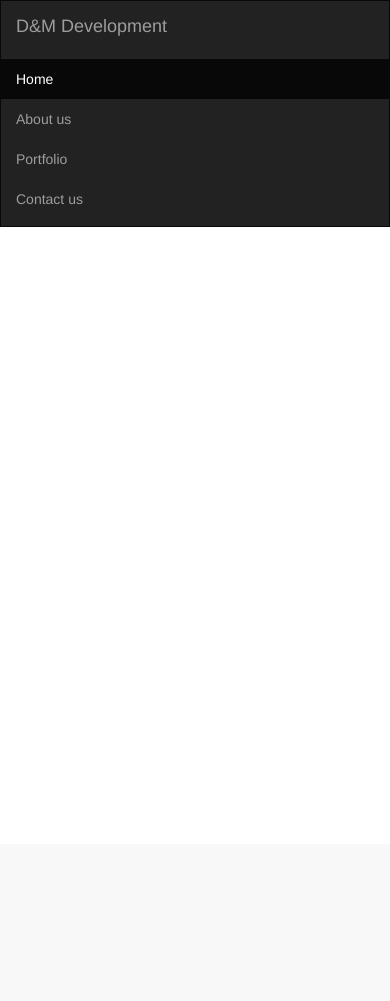
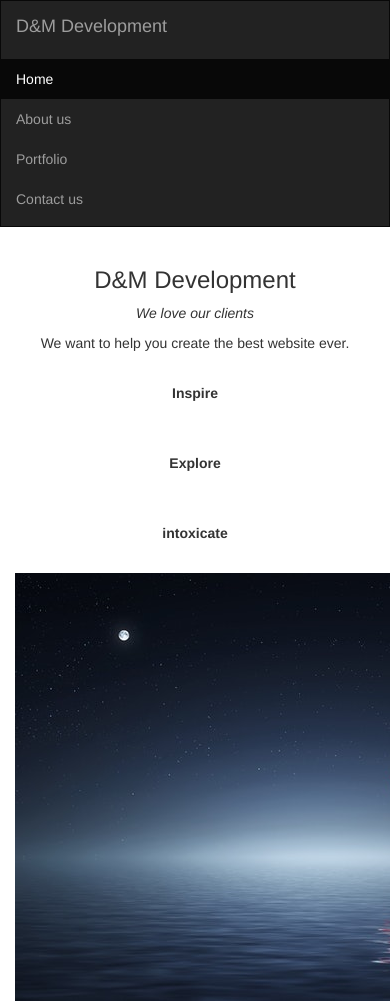
Before and after one commit to Mbojorquez2007/pwp-project, a PHP site: page / in a window 390 px wide; the page is wider, and only the part inside the window is pictured. Before the commit the page ends 227 px from the top of that part, so only its background shows below. Run offline with PHP 8.4, Linux system fonts and the light colour scheme; some libraries are stand-ins or nearby versions.

Commit message:
added some body

```diff
--- a/index.php
+++ b/index.php
@@ -23,6 +23,26 @@
         </ul>
     </div>
 </nav>
+<div class="container text-center">
+    <h3>D&M Development</h3>
+    <p><em>We love our clients</em></p>
+    <p>We want to help you create the best website ever.</p>
+    <br>
+    <div class="row">
+        <div class="col-sm-4">
+            <p><strong>Inspire</strong></p><br>
+            <img src="" alt="">
+        </div>
+        <div class="col-sm-4">
+            <p><strong>Explore</strong></p><br>
+            <img src="" alt="">
+        </div>
+        <div class="col-sm-4">
+            <p><strong>intoxicate</strong></p><br>
+            <img src="/img/above-adventure-aerial-air.jpg" alt="intoxicate">
+        </div>
+    </div>
+</div>
 
 
 
```
